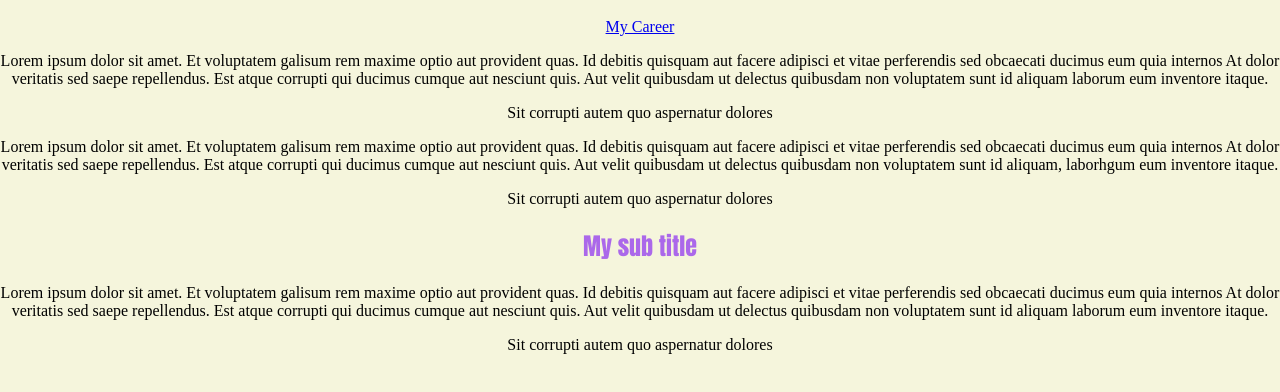
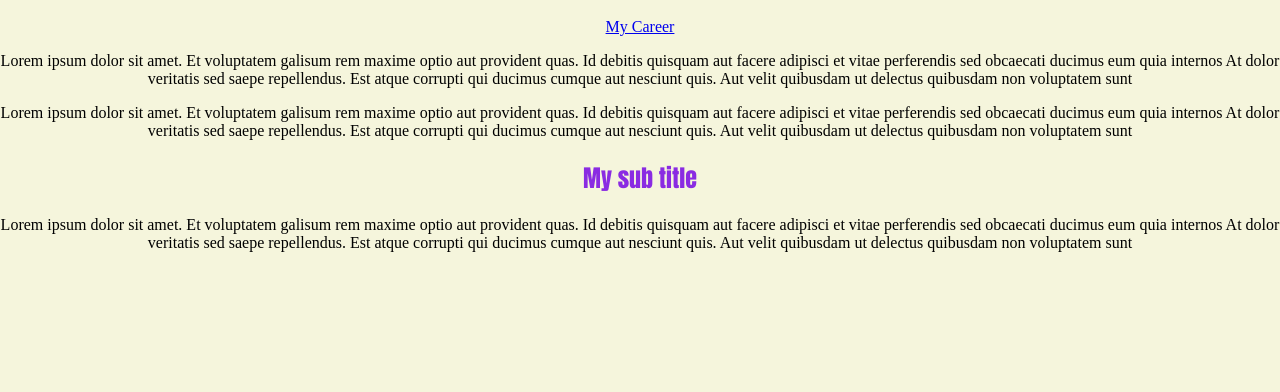
Before and after one commit to MohameddOuattara/myspace, a plain HTML site: page index.html in a window 1280 px wide. Shown: the part 52-444 px from the top of the page. Drawn offline with Linux system fonts and the light colour scheme.

Commit message:
Style changes

```diff
--- a/index.html
+++ b/index.html
@@ -14,14 +14,12 @@
         Id debitis quisquam aut facere adipisci et vitae perferendis sed obcaecati ducimus eum
         quia internos At dolor veritatis sed saepe repellendus. Est atque corrupti qui ducimus
         cumque aut nesciunt quis. Aut velit quibusdam ut delectus quibusdam non voluptatem sunt
-        id aliquam laborum eum inventore itaque. </p><p>Sit corrupti autem quo aspernatur dolores
     </p>
     <p>
         Lorem ipsum dolor sit amet. Et voluptatem galisum rem maxime optio aut provident quas.
         Id debitis quisquam aut facere adipisci et vitae perferendis sed obcaecati ducimus eum
         quia internos At dolor veritatis sed saepe repellendus. Est atque corrupti qui ducimus
         cumque aut nesciunt quis. Aut velit quibusdam ut delectus quibusdam non voluptatem sunt
-        id aliquam, laborhgum eum inventore itaque. </p><p>Sit corrupti autem quo aspernatur dolores
     </p>
 
     <h2>My sub title</h2>
@@ -30,7 +28,6 @@
         Id debitis quisquam aut facere adipisci et vitae perferendis sed obcaecati ducimus eum
         quia internos At dolor veritatis sed saepe repellendus. Est atque corrupti qui ducimus
         cumque aut nesciunt quis. Aut velit quibusdam ut delectus quibusdam non voluptatem sunt
-        id aliquam laborum eum inventore itaque. </p><p>Sit corrupti autem quo aspernatur dolores
     </p>
 </body>
 </html>
--- a/style.css
+++ b/style.css
@@ -10,6 +10,6 @@
 }
 
 h2 {
-    color: rgb(171, 104, 234);
+    color: blueviolet;
     font-family: Impact, Haettenschweiler, 'Arial Narrow Bold', sans-serif;
 }
```
Also changed, not shown: career.html (+0 -3 lines).
